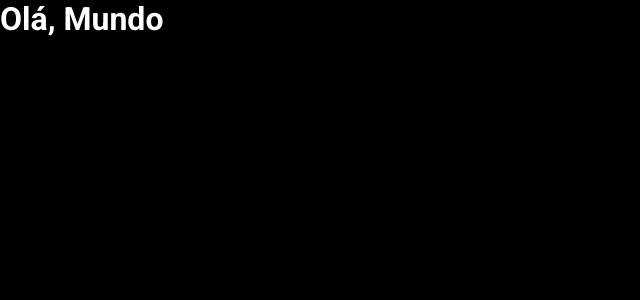
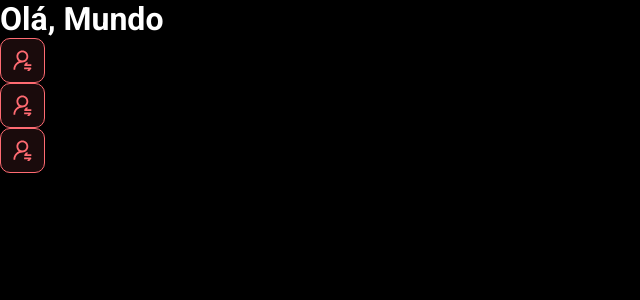
Before and after one commit to davimc/DSMeta, a React (Vite) app in the folder frontend/: page / in a window 1280 px wide. Shown: the top 300 px of the page, without its empty margins (0-640 px from the left). Built offline with nearby package versions, Linux system fonts and the light colour scheme.

Commit message:
First component

```diff
--- a/frontend/src/App.tsx
+++ b/frontend/src/App.tsx
@@ -1,12 +1,14 @@
-import { useState } from 'react'
-import reactLogo from './assets/react.svg'
 import './App.css'
+import NotificationButton from './components/NotificationButton'
 
 function App() {
-  const [count, setCount] = useState(0)
-
   return (
-    <h1>Olá, Mundo</h1>
+    <>
+      <h1>Olá, Mundo</h1>
+      <NotificationButton/>
+      <NotificationButton/>
+      <NotificationButton/>
+    </>
   )
 }
 
--- /dev/null
+++ b/frontend/src/components/NotificationButton/index.tsx
@@ -0,0 +1,12 @@
+import './styles.css'
+import icon from '../../assets/img/notification-icon.svg'
+
+function NotificationButton() {
+    return (
+      <div className='dsmeta-red-btn'>
+        <img src={icon} alt="Notificar" />
+      </div>
+    )
+  }
+
+  export default NotificationButton
--- /dev/null
+++ b/frontend/src/components/NotificationButton/styles.css
@@ -0,0 +1,15 @@
+.dsmeta-red-btn {
+    height: 45px;
+    width: 45px;
+    background: rgba(255, 107, 114, 0.1);
+    border: 1px solid #ff6b72;
+    border-radius: 10px;
+    display: flex;
+    align-items: center;
+    justify-content: center;
+    cursor: pointer;
+  }
+
+  .dsmeta-red-btn img {
+      width: 19px;
+  }
```
Also changed, not shown: frontend/src/assets/img/notification-icon.svg (added).
